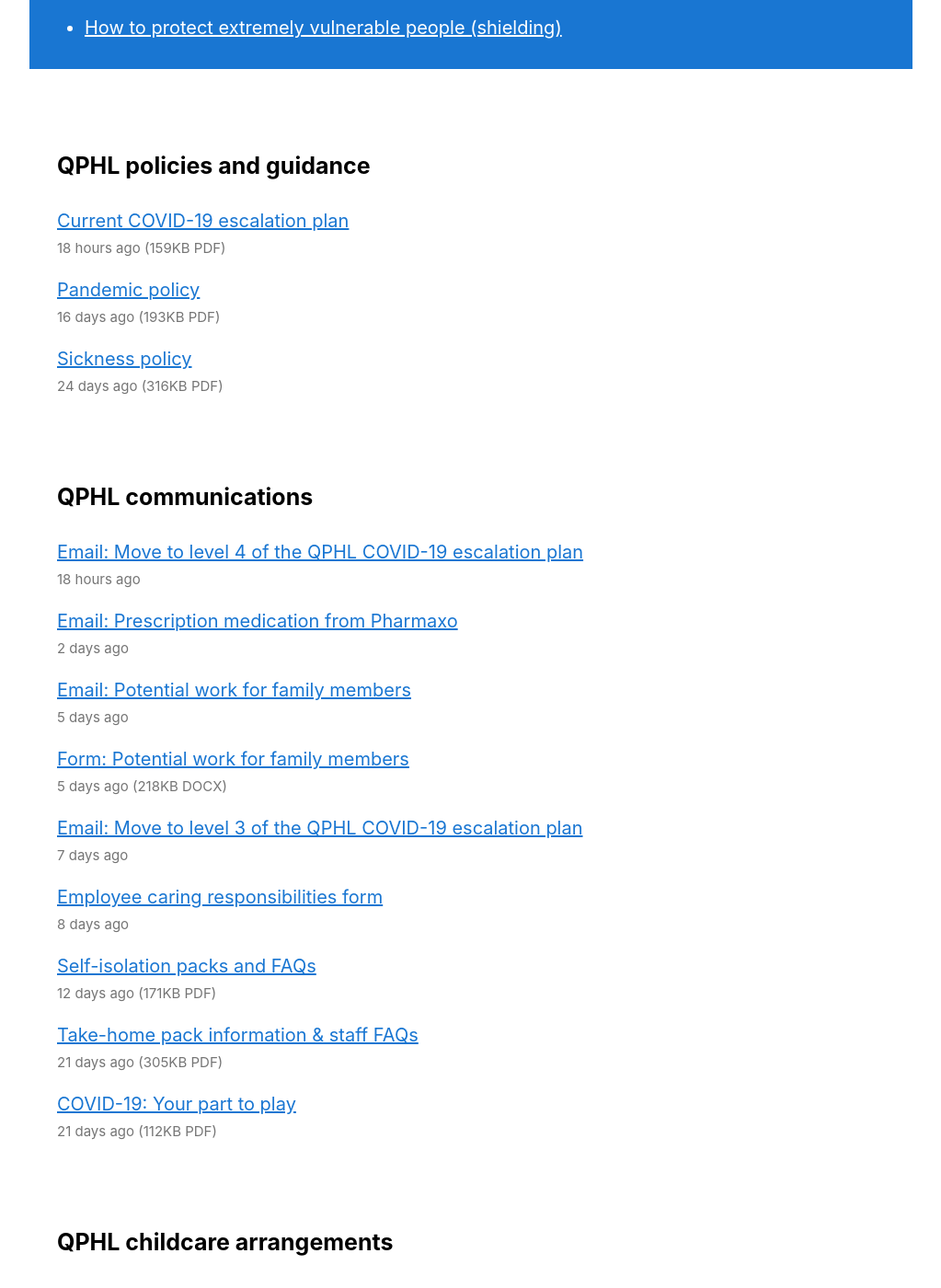
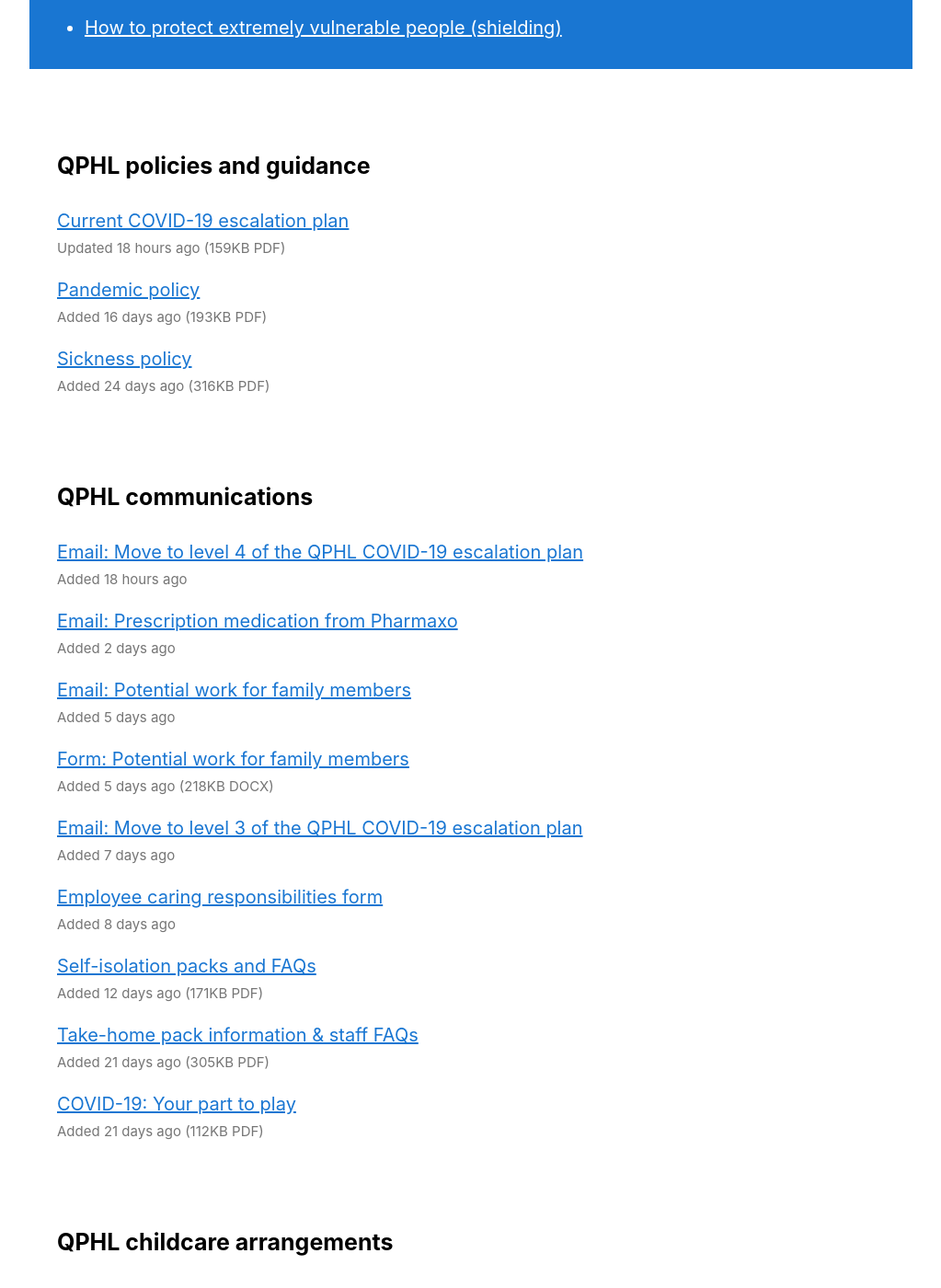
Before and after one commit to cognisant/qphl.co, a Jekyll site: the page built from coronavirus.md, in a window 1280 px wide and 1400 px high, scrolled down 570 px. Shown: the whole window at 92% size, without its empty margins (128-1151 px from the left). Built offline with Jekyll 4.4.1, drawn with Linux system fonts in a browser that asks for light colours; some of the changed text lies outside the part shown.

Commit message:
Adds event contexts to relative times

```diff
--- a/coronavirus.md
+++ b/coronavirus.md
@@ -14,28 +14,28 @@
 
 ## QPHL policies and guidance
 
-- [Current COVID-19 escalation plan](/downloads/qphl-coronavirus-plan-v5.pdf) <small><time datetime="2020-03-24T15:29:00+00:00">24 March 2020</time> (159KB PDF)</small>
-- [Pandemic policy](/downloads/qphl-pandemic-policy.pdf) <small><time datetime="2020-03-09T12:00:00+00:00">9 March 2020</time> (193KB PDF)</small>
-- [Sickness policy](/downloads/qphl-sickness-policy.pdf) <small><time datetime="2020-03-01T12:00:00+00:00">1 March 2020</time> (316KB PDF)</small>
+- [Current COVID-19 escalation plan](/downloads/qphl-coronavirus-plan-v5.pdf) <small>Updated <time datetime="2020-03-24T15:29:00+00:00">24 March 2020</time> (159KB PDF)</small>
+- [Pandemic policy](/downloads/qphl-pandemic-policy.pdf) <small>Added <time datetime="2020-03-09T12:00:00+00:00">9 March 2020</time> (193KB PDF)</small>
+- [Sickness policy](/downloads/qphl-sickness-policy.pdf) <small>Added <time datetime="2020-03-01T12:00:00+00:00">1 March 2020</time> (316KB PDF)</small>
 
 ## QPHL communications
 
-- [Email: Move to level 4 of the QPHL COVID-19 escalation plan](/downloads/emails/move-to-level-4-of-the-qphl-covid-19-escalation-plan/) <small><time datetime="2020-03-24T15:29:00+00:00">24 March 2020</time></small>
-- [Email: Prescription medication from Pharmaxo](/downloads/emails/prescription-medication-from-pharmaxo/) <small><time datetime="2020-03-23T12:00:00+00:00">23 March 2020</time></small>
-- [Email: Potential work for family members](/downloads/emails/potential-work-for-family-members/) <small><time datetime="2020-03-20T12:00:00+00:00">20 March 2020</time></small>
-- [Form: Potential work for family members](/downloads/potential-work-for-family-members-form.docx) <small><time datetime="2020-03-20T12:00:00+00:00">20 March 2020</time> (218KB DOCX)</small>
-- [Email: Move to level 3 of the QPHL COVID-19 escalation plan](/downloads/emails/move-to-level-3-of-the-qphl-covid-19-escalation-plan/) <small><time datetime="2020-03-18T12:00:00+00:00">18 March 2020</time></small>
-- [Employee caring responsibilities form](https://bit.ly/qphlcare) <small><time datetime="2020-03-17T12:00:00+00:00">17 March 2020</time></small>
-- [Self-isolation packs and FAQs](/downloads/self-isolation-packs.pdf) <small><time datetime="2020-03-13T12:00:00+00:00">13 March 2020</time> (171KB PDF)</small>
-- [Take-home pack information & staff FAQs](/downloads/take-home-pack-information.pdf) <small><time datetime="2020-03-04T12:00:00+00:00">4 March 2020</time> (305KB PDF)</small>
-- [COVID-19: Your part to play](/downloads/covid-19-your-part-to-play.pdf) <small><time datetime="2020-03-04T12:00:00+00:00">4 March 2020</time> (112KB PDF)</small>
+- [Email: Move to level 4 of the QPHL COVID-19 escalation plan](/downloads/emails/move-to-level-4-of-the-qphl-covid-19-escalation-plan/) <small>Added <time datetime="2020-03-24T15:29:00+00:00">24 March 2020</time></small>
+- [Email: Prescription medication from Pharmaxo](/downloads/emails/prescription-medication-from-pharmaxo/) <small>Added <time datetime="2020-03-23T12:00:00+00:00">23 March 2020</time></small>
+- [Email: Potential work for family members](/downloads/emails/potential-work-for-family-members/) <small>Added <time datetime="2020-03-20T12:00:00+00:00">20 March 2020</time></small>
+- [Form: Potential work for family members](/downloads/potential-work-for-family-members-form.docx) <small>Added <time datetime="2020-03-20T12:00:00+00:00">20 March 2020</time> (218KB DOCX)</small>
+- [Email: Move to level 3 of the QPHL COVID-19 escalation plan](/downloads/emails/move-to-level-3-of-the-qphl-covid-19-escalation-plan/) <small>Added <time datetime="2020-03-18T12:00:00+00:00">18 March 2020</time></small>
+- [Employee caring responsibilities form](https://bit.ly/qphlcare) <small>Added <time datetime="2020-03-17T12:00:00+00:00">17 March 2020</time></small>
+- [Self-isolation packs and FAQs](/downloads/self-isolation-packs.pdf) <small>Added <time datetime="2020-03-13T12:00:00+00:00">13 March 2020</time> (171KB PDF)</small>
+- [Take-home pack information & staff FAQs](/downloads/take-home-pack-information.pdf) <small>Added <time datetime="2020-03-04T12:00:00+00:00">4 March 2020</time> (305KB PDF)</small>
+- [COVID-19: Your part to play](/downloads/covid-19-your-part-to-play.pdf) <small>Added <time datetime="2020-03-04T12:00:00+00:00">4 March 2020</time> (112KB PDF)</small>
 
 ## QPHL childcare arrangements
 
-- [Email: QPHL childcare arrangements](/downloads/emails/qphl-childcare-arrangements/) <small><time datetime="2020-03-19T12:00:00+00:00">19 March 2020</time></small>
-- [QPHL childcare company agreement](/downloads/qphl-childcare-company-agreement.pdf) <small><time datetime="2020-03-19T12:00:00+00:00">19 March 2020</time> (195KB PDF)</small>
-- [Letter to schools from Chris Watt](/downloads/letter-to-schools-from-chris-watt.pdf) <small><time datetime="2020-03-19T12:00:00+00:00">19 March 2020</time> (165KB PDF)</small>
-- [Template: Letter to schools from parents](/downloads/letter-to-schools-from-parents.docx) <small><time datetime="2020-03-19T12:00:00+00:00">19 March 2020</time> (214KB DOCX)</small>
+- [Email: QPHL childcare arrangements](/downloads/emails/qphl-childcare-arrangements/) <small>Added <time datetime="2020-03-19T12:00:00+00:00">19 March 2020</time></small>
+- [QPHL childcare company agreement](/downloads/qphl-childcare-company-agreement.pdf) <small>Added <time datetime="2020-03-19T12:00:00+00:00">19 March 2020</time> (195KB PDF)</small>
+- [Letter to schools from Chris Watt](/downloads/letter-to-schools-from-chris-watt.pdf) <small>Added <time datetime="2020-03-19T12:00:00+00:00">19 March 2020</time> (165KB PDF)</small>
+- [Template: Letter to schools from parents](/downloads/letter-to-schools-from-parents.docx) <small>Added <time datetime="2020-03-19T12:00:00+00:00">19 March 2020</time> (214KB DOCX)</small>
 
 ## Other useful resources
 
@@ -51,9 +51,9 @@
 
 ### Posters
 
-- [Hand washing guidelines](/downloads/hand-washing-guidelines.pdf) <small><time datetime="2020-03-04T12:00:00+00:00">4 March 2020</time> (939KB PDF)</small>
-- [Catch it, bin it, kill it poster](/downloads/catch-bin-kill.pdf) <small><time datetime="2020-03-04T12:00:00+00:00">4 March 2020</time> (956KB PDF)</small>
-- [Government coronavirus poster](/downloads/government-coronavirus-poster.pdf) <small><time datetime="2020-03-04T12:00:00+00:00">4 March 2020</time> (1.2MB PDF)</small>
+- [Hand washing guidelines](/downloads/hand-washing-guidelines.pdf) <small>Added <time datetime="2020-03-04T12:00:00+00:00">4 March 2020</time> (939KB PDF)</small>
+- [Catch it, bin it, kill it poster](/downloads/catch-bin-kill.pdf) <small>Added <time datetime="2020-03-04T12:00:00+00:00">4 March 2020</time> (956KB PDF)</small>
+- [Government coronavirus poster](/downloads/government-coronavirus-poster.pdf) <small>Added <time datetime="2020-03-04T12:00:00+00:00">4 March 2020</time> (1.2MB PDF)</small>
 
 ---
 
```
